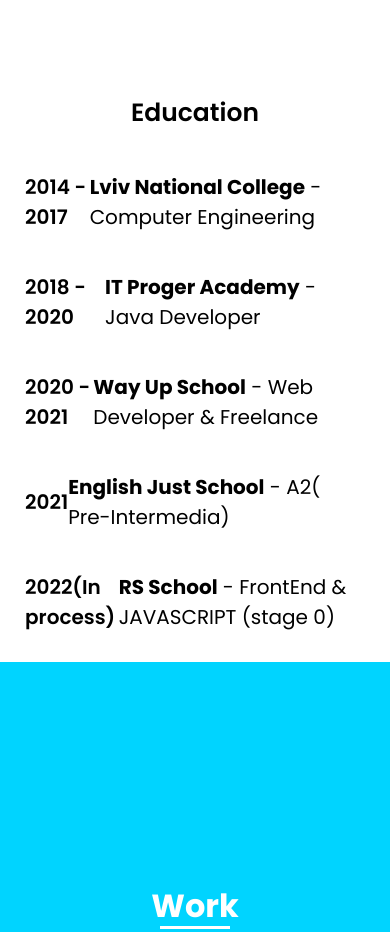
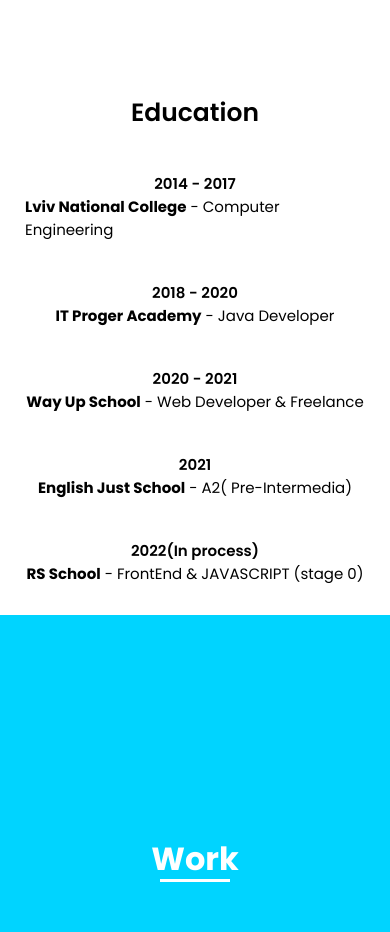
Before and after one commit to AndriiShopiak/rsschool-cv, a plain HTML site: page index.html in a window 390 px wide. Shown: the part 2580-3512 px from the top of the page. Drawn offline with nearby package versions, Linux system fonts and the light colour scheme.

Commit message:
feat: add adaptive for education

```diff
--- a/css/style.css
+++ b/css/style.css
@@ -365,8 +365,16 @@ h2::after {
         width: 35px;
     }
 }
+@media (max-width: 700px) {
+    .skills__education__block {
+        flex-direction: column;
+    }
+}
 @media (max-width: 520px) {
     .skills__code__review {
+        font-size: 15px;
+    }
+    .skills__education__block {
         font-size: 15px;
     }
 }
```
